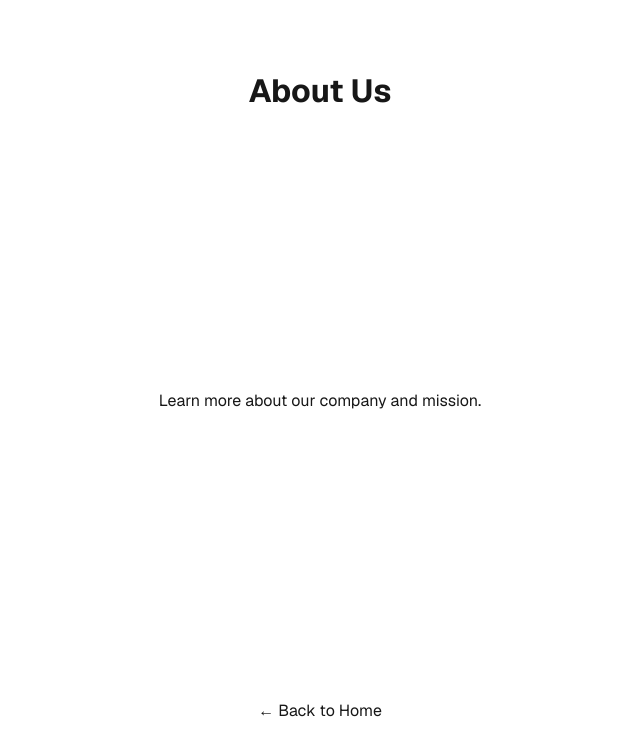
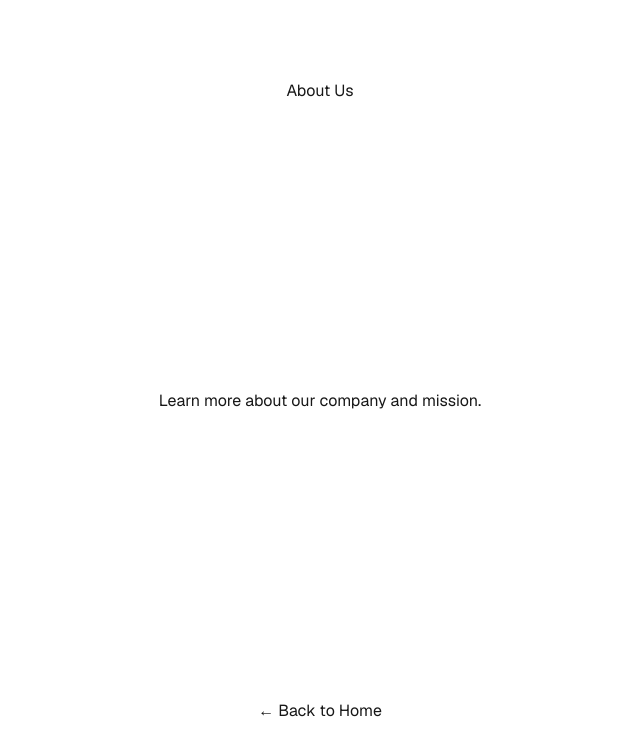
Before and after one commit to milo-sc/my-website, a Next.js app: page /about in a window 1280 px wide. Shown: the top 756 px of the page, without its empty margins (320-960 px from the left). Built offline with nearby package versions, Linux system fonts and the light colour scheme.

Commit message:
when link when anchor help

```diff
--- a/src/app/about/page.tsx
+++ b/src/app/about/page.tsx
@@ -3,7 +3,10 @@ import styles from "./styles.module.css";
 export default function About() {
   return (
     <main className={styles.page}>
-      <h1>About Us</h1>
+      <a href="/">
+        About Us
+      </a>
+
       <p>
         Learn more about our company and mission.
       </p>
--- a/src/components/header/Header.tsx
+++ b/src/components/header/Header.tsx
@@ -8,7 +8,7 @@ export default function Header() {
   return (
     <header className={styles.header}>
       <Name />
-      <Link href="/about" className={styles.aboutPage}>About Me</Link>
+      <a href="/about" className={styles.aboutPage}>About Me</a>
     </header>
   )
 }
--- a/src/components/name/Name.tsx
+++ b/src/components/name/Name.tsx
@@ -1,4 +1,6 @@
 import styles from "./styles.module.css";
+
+import Link from "next/link";
 
 export default function Name() {
   return (
```
